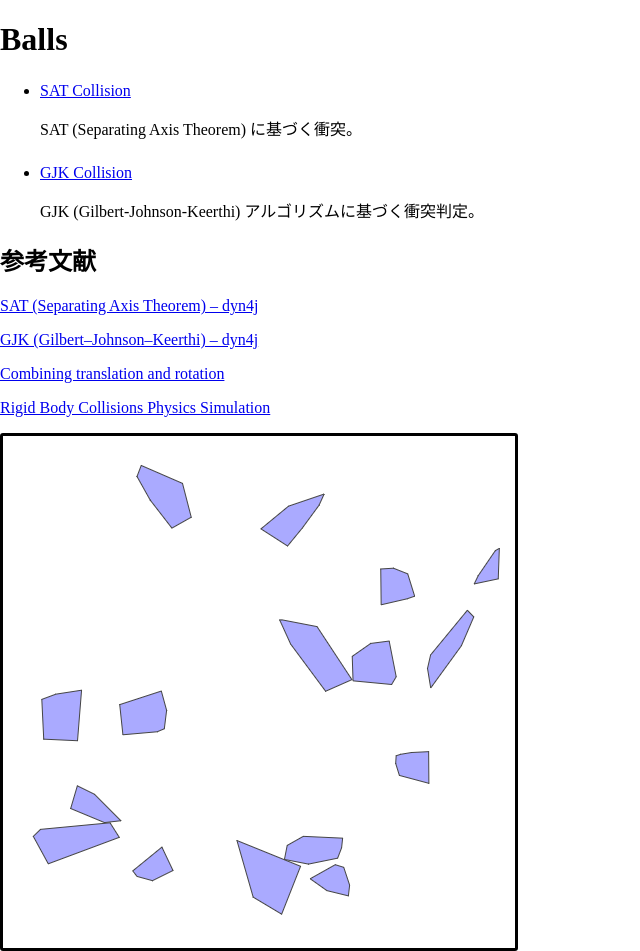
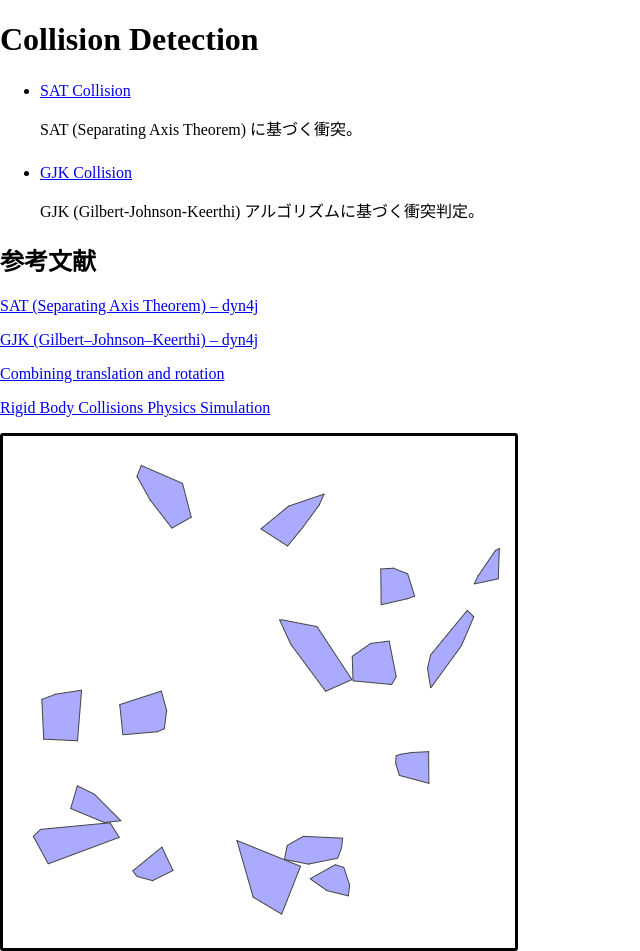
Before and after one commit to ryukau/Canvas022, a plain HTML site: page index.html in a window 1280 px wide. Shown: the whole page, without its empty margins (0-640 px from the left). Drawn offline with Linux system fonts and the light colour scheme.

Commit message:
Fix title in index.html

```diff
--- a/index.html
+++ b/index.html
@@ -22,7 +22,7 @@
 </head>
 
 <body>
-  <h1>Balls</h1>
+  <h1>Collision Detection</h1>
 
   <ul>
     <li>
```
